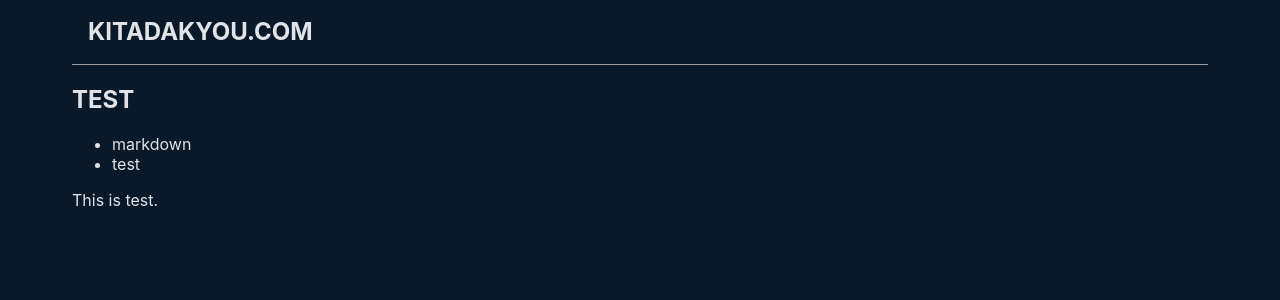
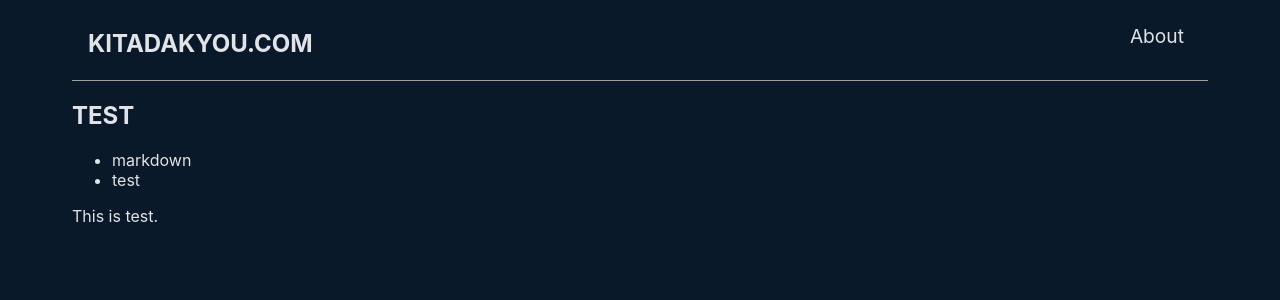
Before and after one commit to kitadakyou/kitadakyou.com, a Next.js app: page /blog/test1 in a window 1280 px wide. Shown: the top 300 px of the page. Built offline with nearby package versions, Linux system fonts and the light colour scheme.

Commit message:
add about menu

```diff
--- a/components/myheader.tsx
+++ b/components/myheader.tsx
@@ -1,9 +1,18 @@
+import Link from 'next/link'
+
 export default function MyHeader () {
   return (
     <header className="myHeader">
-      <h1 className="headerTitle">
-        KITADAKYOU.COM
-      </h1>
+      <nav>
+        <h1 className="headerTitle">
+          <Link href='/'>KITADAKYOU.COM</Link>
+        </h1>
+      </nav>
+      <nav className='headerMenu'>
+        <Link href='/about'>
+          <span>About</span>
+        </Link>
+      </nav>
     </header>
   )
 }
--- a/styles/globals.css
+++ b/styles/globals.css
@@ -24,12 +24,20 @@ body {
   font-family: '-apple-system','BlinkMacSystemFont','"Hiragino Kaku Gothic ProN"','"Hiragino Sans"','Meiryo','sans-serif';
 }
 
+a {
+  color: inherit;
+  text-decoration: none;
+}
+
+
 .container {
   padding-left: 4rem;
   padding-right: 4rem;
 }
 
 .myHeader {
+  display: flex;
+  justify-content: space-between;
   padding-left: 1rem;
   border-bottom-style: solid;
   border-width: .5px;
@@ -40,3 +48,14 @@ body {
   font-size: 1.5rem;
   line-height: 2rem;
 }
+
+.headerMenu {
+  padding-right: 1.5rem;
+}
+
+.headerMenu a {
+  display: block;
+  margin-block-start: 0.83em;
+  margin-block-end: 0.83em;
+  font-size: 1.2rem;
+}
```
